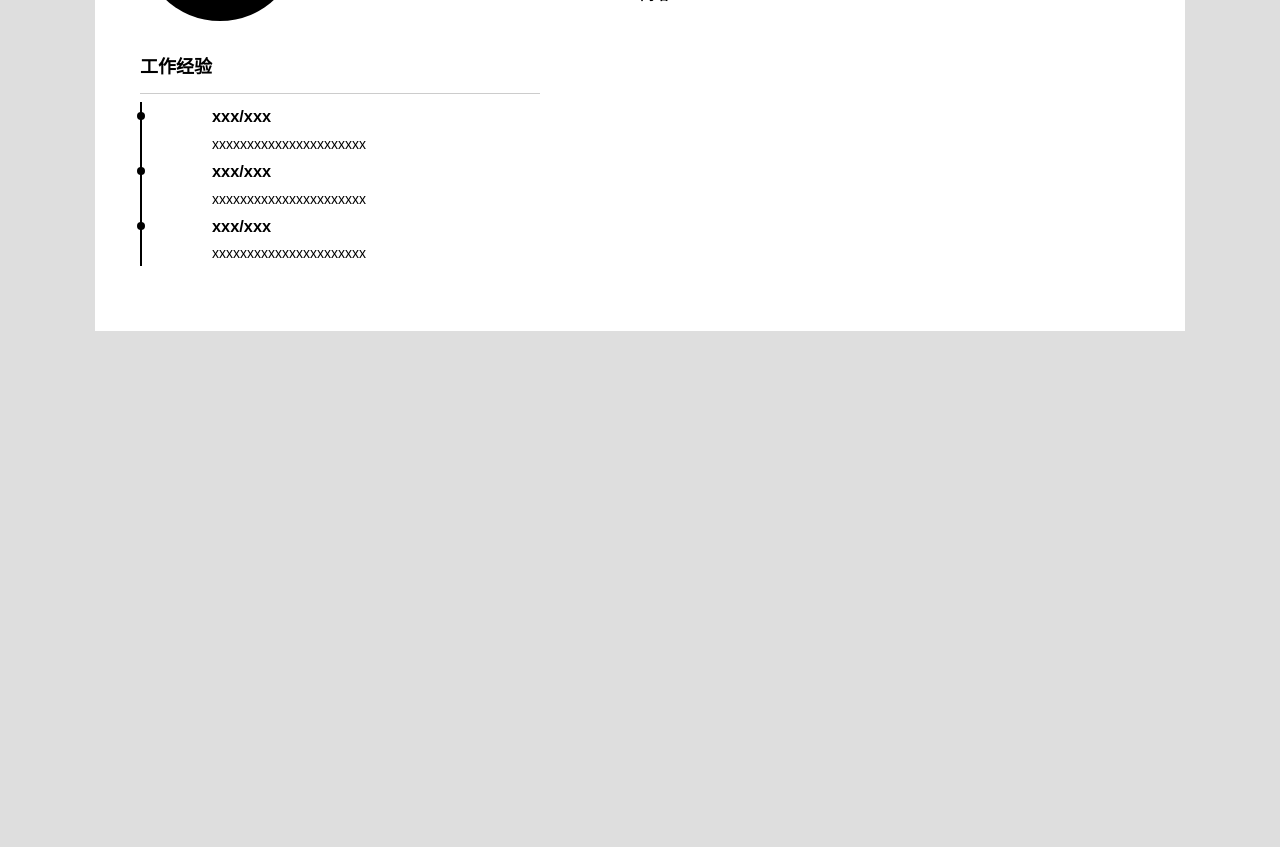
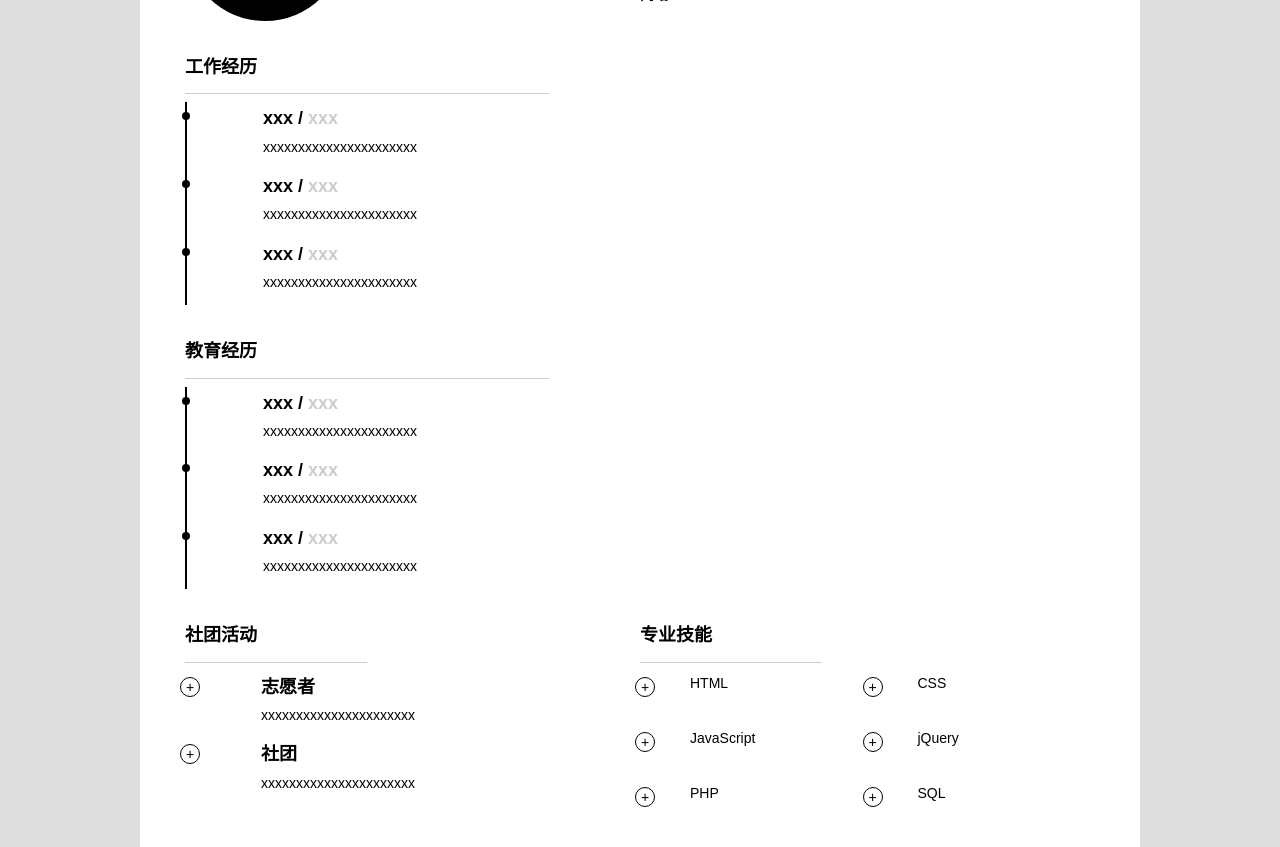
Before and after one commit to Llane00/resume, a plain HTML site: page profile/index.html in a window 1280 px wide. Shown: the part 204-1051 px from the top of the page. Before the commit the page ends 800 px from the top, so only its background shows below. Drawn offline with Linux system fonts and the light colour scheme.

Commit message:
finish profile index.html

```diff
--- a/profile/css/style.css
+++ b/profile/css/style.css
@@ -3,6 +3,10 @@
 html, body, ul, li, dl, dt, dd, h1, h2, h3, p {
   margin: 0;
   padding: 0;
+}
+
+* {
+    box-sizing: border-box;
 }
 
 ul, li {
@@ -36,6 +40,14 @@ section h2 {
   font-weight: bold;
   border-bottom: 1px solid #ccc;
 
+}
+
+section h3 {
+	font-size: 18px;
+}
+
+section h3 span {
+	color: #ccc;
 }
 
 section:after {
@@ -112,13 +124,13 @@ section:after {
   margin-right: 10px;
 }
 
-.experience ul li {
+.experience ul li, .education ul li {
   position: relative;
-  padding-left: 70px;
+  padding-left: 76px;
   border-left: 2px solid;
 }
 
-.experience ul li:before {
+.experience ul li:before, .education ul li:before {
   content: '';
   position: absolute;
   top: 10px;
@@ -129,3 +141,46 @@ section:after {
   background: #000;
   border-radius: 50%;
 }
+
+.detail {
+	padding-bottom: 10px;
+}
+
+.activities, .skills {
+	float: left;
+	width: 50%;
+}
+
+.activities li, .skills li {
+	position: relative;
+}
+
+.activities ul li:before, .skills ul li:before {
+	content: '';
+	position: absolute;
+	left: -5px;
+	top: 6px;
+	display: inline-block;
+	width: 18px;
+	height: 18px;
+	border: 1px solid;
+	border-radius: 50%;
+}
+
+.activities ul li:after, .skills ul li:after {
+	content: '+';
+	position: absolute;
+	left: 1px;
+	top: 4px;
+}
+
+.activities ul li, .skills ul li {
+	padding-left: 76px;
+}
+
+.skills ul li {
+	float: left;
+	width: 50%;
+	padding-left: 50px;
+	margin-bottom: 30px;
+}
--- a/profile/index.html
+++ b/profile/index.html
@@ -18,7 +18,7 @@
 					<span>Q</span>
 				</div>
 				<h1>Llane00</h1>
-				<p>前端工程师</p>
+				<p>应聘前端工程师</p>
 			</div>
 			<dl class="contact">
 				<dt>联系方式</dt>
@@ -29,28 +29,62 @@
 			</dl>
 		</section>
 		<section class="experience">
-			<h2>工作经验</h2>
+			<h2>工作经历</h2>
 			<ul>
 				<li>
-					<h3>xxx/<span>xxx</span></h3>
-					<p>xxxxxxxxxxxxxxxxxxxxxx</p>
+					<h3>xxx / <span>xxx</span></h3>
+					<p class="detail">xxxxxxxxxxxxxxxxxxxxxx</p>
 				</li>
 				<li>
-					<h3>xxx/<span>xxx</span></h3>
-					<p>xxxxxxxxxxxxxxxxxxxxxx</p>
+					<h3>xxx / <span>xxx</span></h3>
+					<p class="detail">xxxxxxxxxxxxxxxxxxxxxx</p>
 				</li>
 				<li>
-					<h3>xxx/<span>xxx</span></h3>
-					<p>xxxxxxxxxxxxxxxxxxxxxx</p>
+					<h3>xxx / <span>xxx</span></h3>
+					<p class="detail">xxxxxxxxxxxxxxxxxxxxxx</p>
 				</li>
 			</ul>
 		</section>
 		<section class="education">
-
+			<h2>教育经历</h2>
+			<ul>
+				<li>
+					<h3>xxx / <span>xxx</span></h3>
+					<p class="detail">xxxxxxxxxxxxxxxxxxxxxx</p>
+				</li>
+				<li>
+					<h3>xxx / <span>xxx</span></h3>
+					<p class="detail">xxxxxxxxxxxxxxxxxxxxxx</p>
+				</li>
+				<li>
+					<h3>xxx / <span>xxx</span></h3>
+					<p class="detail">xxxxxxxxxxxxxxxxxxxxxx</p>
+				</li>
+			</ul>
 		</section>
-		<section class="others">
-			<div class="activities"></div>
-			<div class="skills"></div>
+		<section class="activities">
+			<h2>社团活动</h2>
+			<ul>
+				<li>
+					<h3>志愿者</h3>
+					<p class="detail">xxxxxxxxxxxxxxxxxxxxxx</p>
+				</li>
+				<li>
+					<h3>社团</h3>
+					<p class="detail">xxxxxxxxxxxxxxxxxxxxxx</p>
+				</li>
+			</ul>
+		</section>
+		<section class="skills">
+			<h2>专业技能</h2>
+			<ul>
+				<li>HTML</li>
+				<li>CSS</li>
+				<li>JavaScript</li>
+				<li>jQuery</li>
+				<li>PHP</li>
+				<li>SQL</li>
+			</ul>
 		</section>
 	</div>
 </body>
```
